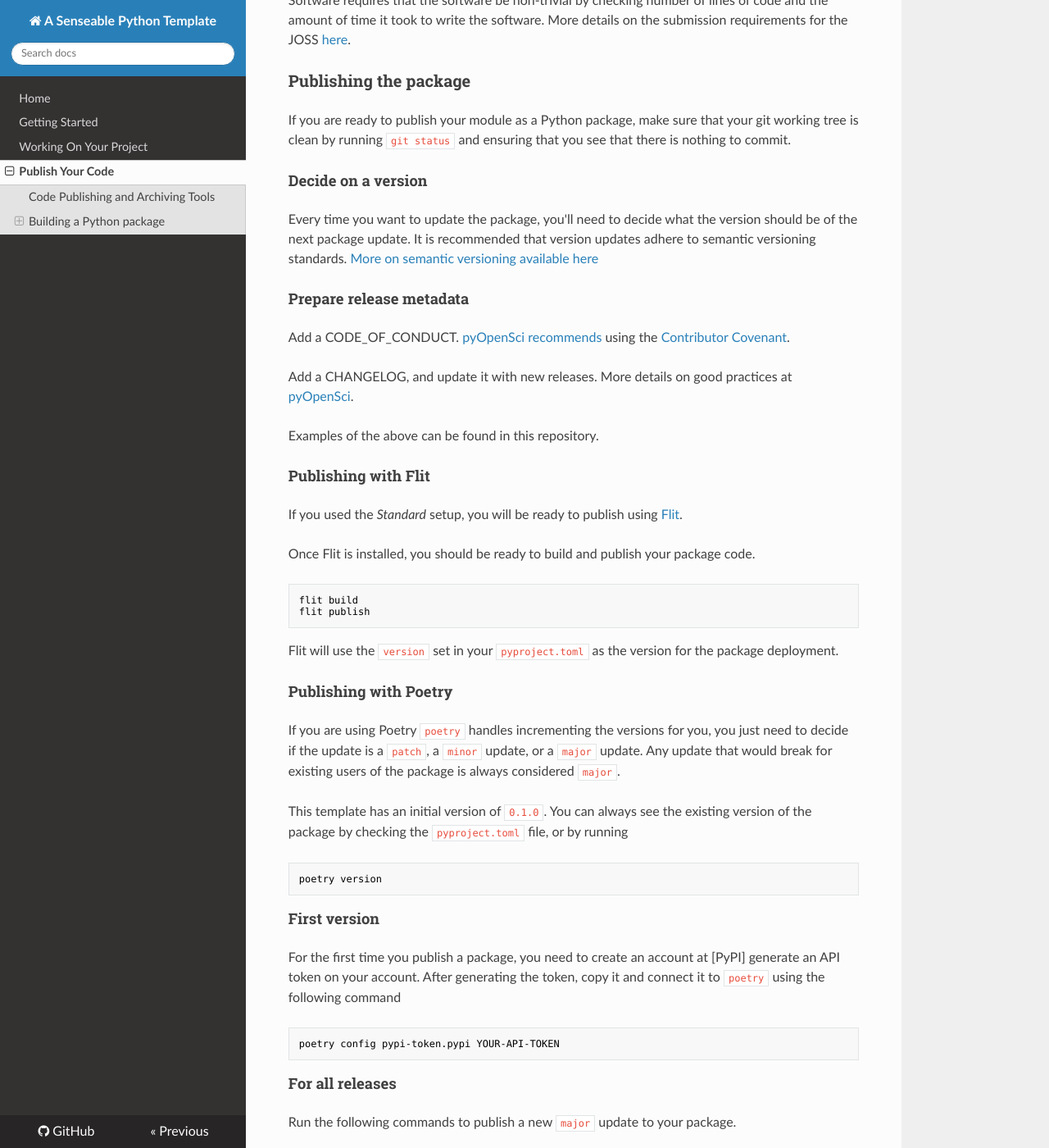
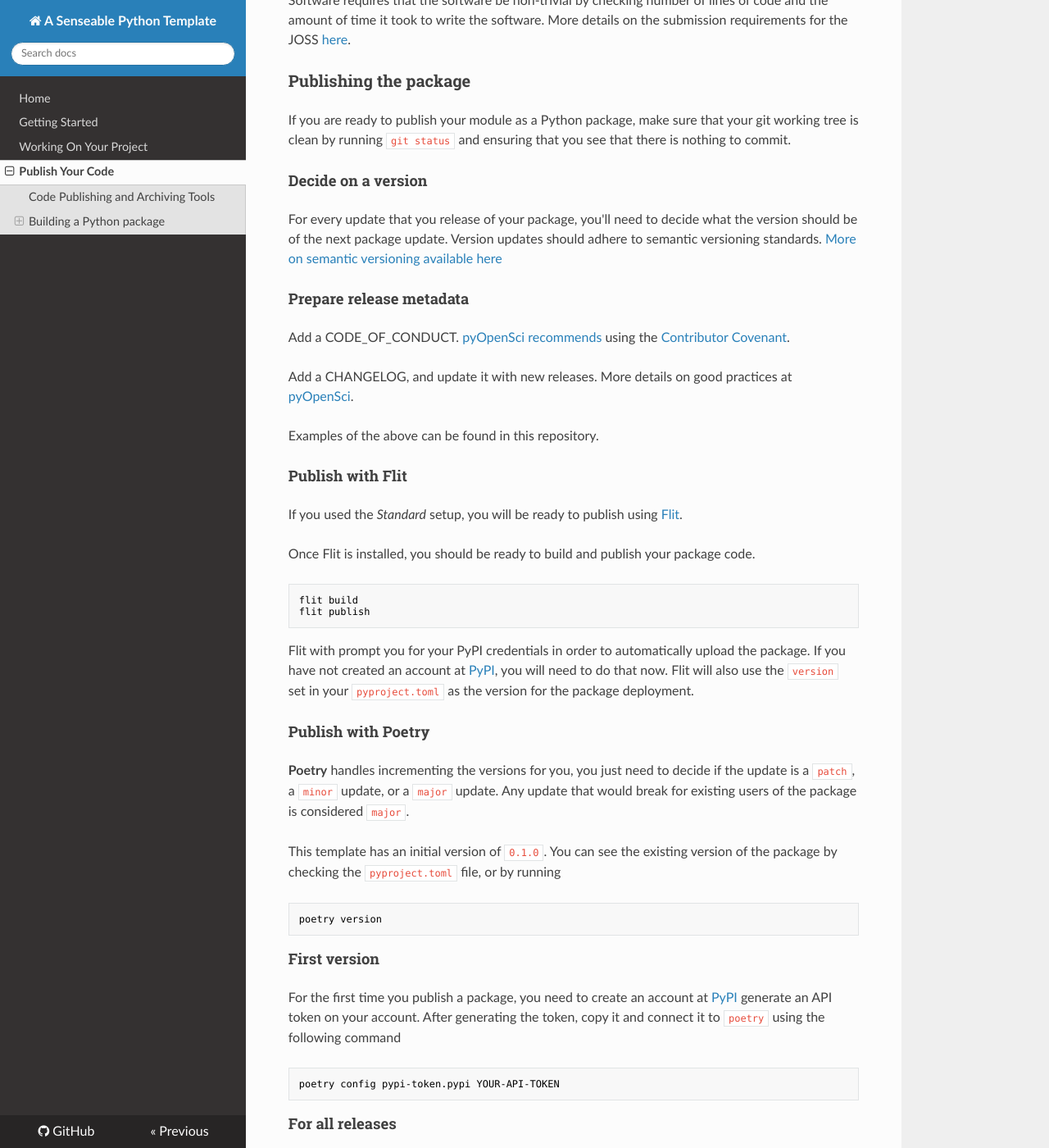
Before and after one commit to daydemir/senseable-python-template, an MkDocs documentation site: the page built from docs/publish-your-code.md, in a window 1280 px wide and 1400 px high, scrolled down 1037 px. Shown: the whole window at 82% size. Built offline with MkDocs 1.6.1, drawn with Linux system fonts in a browser that asks for light colours; nearby versions of some CDN libraries; some of the changed text lies outside the part shown.

Commit message:
more fixes

````diff
--- a/docs/publish-your-code.md
+++ b/docs/publish-your-code.md
@@ -35,7 +35,7 @@ If you would like to have your package peer-reviewed and its visibility increase
 If you are ready to publish your module as a Python package, make sure that your git working tree is clean by running `git status` and ensuring that you see that there is nothing to commit.
 
 #### Decide on a version
-Every time you want to update the package, you'll need to decide what the version should be of the next package update. It is recommended that version updates adhere to semantic versioning standards. [More on semantic versioning available here](https://devhints.io/semver)
+For every update that you release of your package, you'll need to decide what the version should be of the next package update. Version updates should adhere to semantic versioning standards. [More on semantic versioning available here](https://devhints.io/semver)
 
 #### Prepare release metadata
 Add a CODE_OF_CONDUCT. [pyOpenSci recommends](https://www.pyopensci.org/python-package-guide/documentation/repository-files/code-of-conduct-file.html#why-you-need-a-code-of-conduct) using the [Contributor Covenant](https://www.contributor-covenant.org/version/2/1/code_of_conduct/).
@@ -44,7 +44,7 @@ Add a CHANGELOG, and update it with new releases. More details on good practices
 
 Examples of the above can be found in this repository.
 
-#### Publishing with Flit
+#### Publish with Flit
 
 If you used the *Standard* setup, you will be ready to publish using [Flit](https://flit.pypa.io/en/stable/).
 
@@ -55,18 +55,18 @@ flit build
 flit publish
 ```
 
-Flit will use the `version` set in your `pyproject.toml` as the version for the package deployment.
+Flit with prompt you for your PyPI credentials in order to automatically upload the package. If you have not created an account at [PyPI](https://pypi.org), you will need to do that now. Flit will also use the `version` set in your `pyproject.toml` as the version for the package deployment.
 
-#### Publishing with Poetry
-If you are using Poetry `poetry` handles incrementing the versions for you, you just need to decide if the update is a `patch`, a `minor` update, or a `major` update. Any update that would break for existing users of the package is always considered `major`.
+#### Publish with Poetry
+**Poetry** handles incrementing the versions for you, you just need to decide if the update is a `patch`, a `minor` update, or a `major` update. Any update that would break for existing users of the package is considered `major`.
 
-This template has an initial version of `0.1.0`. You can always see the existing version of the package by checking the `pyproject.toml` file, or by running
+This template has an initial version of `0.1.0`. You can see the existing version of the package by checking the `pyproject.toml` file, or by running
 ```shell
 poetry version
 ```
 
 #### First version
-For the first time you publish a package, you need to create an account at [PyPI] generate an API token on your account. After generating the token, copy it and connect it to `poetry` using the following command
+For the first time you publish a package, you need to create an account at [PyPI](https://pypi.org) generate an API token on your account. After generating the token, copy it and connect it to `poetry` using the following command
 ```shell
 poetry config pypi-token.pypi YOUR-API-TOKEN
 ```
@@ -82,7 +82,7 @@ poetry build                     #creates the artifacts we need for the python p
 poetry publish                   #uploads the package to PyPI
 ```
 
-#### Create a tag and release
+### Create a tag and release
 It is good practice to create a release on GitHub to mark an update to the package. This ensures that you know what code is associated with what package version, and is required if you want to use Zenodo's automatic integration with GitHub.
 
 ```shell
--- a/mkdocs.yml
+++ b/mkdocs.yml
@@ -2,7 +2,7 @@ site_name: A Senseable Python Template
 nav:
   - Home: index.md
   - Getting Started: getting-started.md
-  - Working On Your Project: using-your-project.md
+  - Working On Your Project: working-with-your-project.md
   - Publish Your Code: publish-your-code.md
 
 theme: readthedocs
````
Also changed, not shown: other parts of docs/publish-your-code.md (+1 -1 lines), docs/getting-started.md (+16 -12 lines), docs/working-with-your-project.md (renamed from docs/using-your-project.md, +14 -12 lines).
